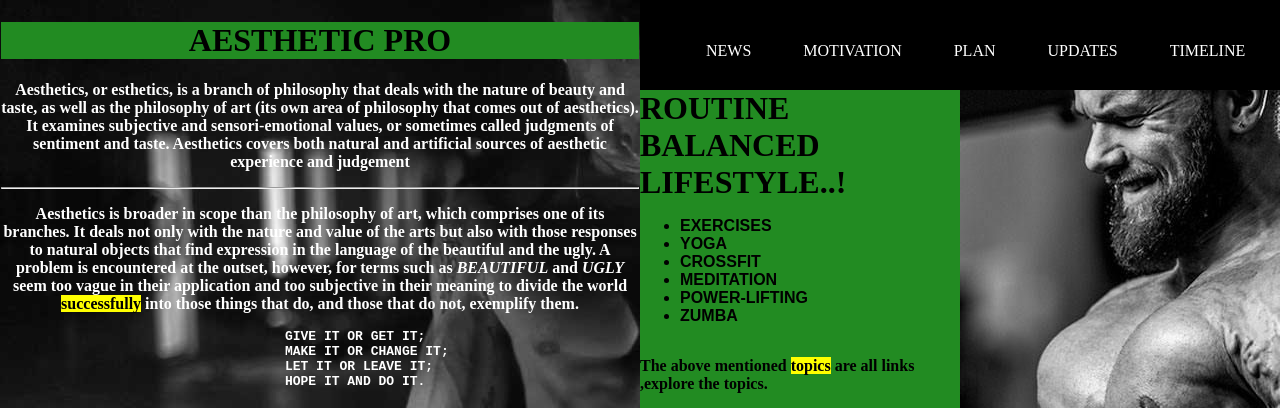
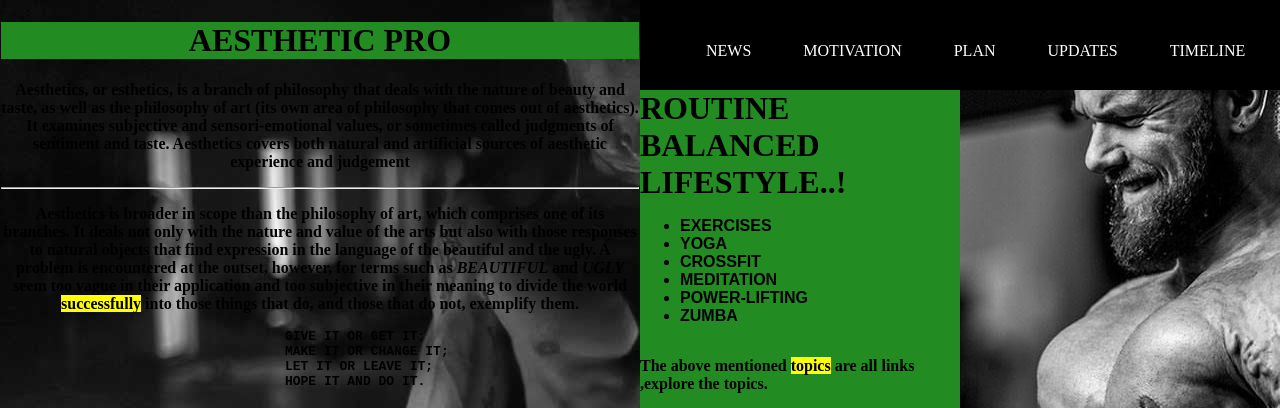
Before and after one commit to pratosh-jr/fitness, a plain HTML site: page index.html in a window 1280 px wide. Shown: the top 408 px of the page. Drawn offline with Linux system fonts and the light colour scheme.

Commit message:
Update styles.css

```diff
--- a/styles.css
+++ b/styles.css
@@ -21,7 +21,7 @@ main {
     text-align: center;
     font-weight:bolder ;
     padding: 1px;
-    color: white;
+    color: evergreen;
 }
 
 section.area1 {
```
